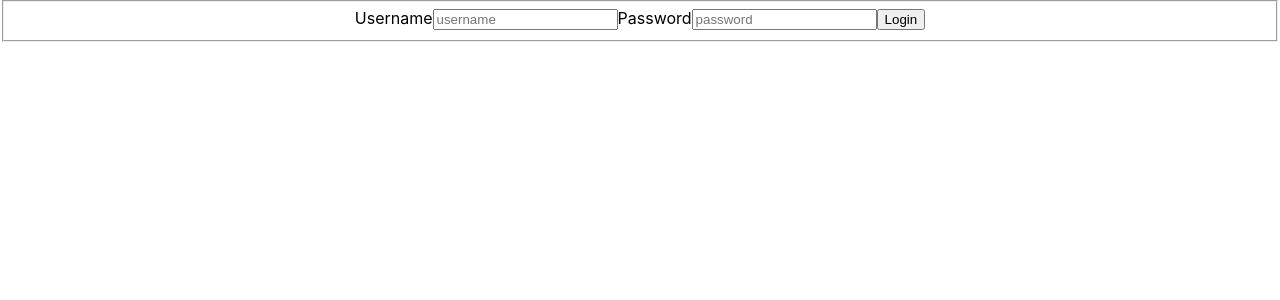
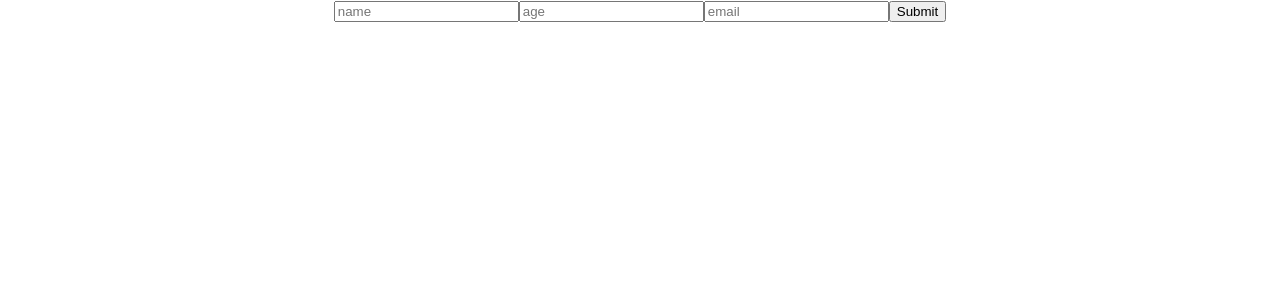
Before and after one commit to bloominstituteoftechnology/web-module-project-client-auth, a React (Create React App) app in the folder friends/: page /addFriend in a window 1280 px wide. Before the commit this address led to /login. Shown: the top 300 px of the page. Built offline with nearby package versions, Linux system fonts and the light colour scheme; sample sign-in values are in the browser's storage.

Commit message:
Add friend with redundancy check

```diff
--- a/friends/src/App.jsx
+++ b/friends/src/App.jsx
@@ -8,6 +8,7 @@ import {
 import Login from "./components/Login";
 import FriendsList from "./components/FriendsList";
 import PrivateRoute from "./components/PrivateRoute";
+import AddFriendForm from "./components/AddFriendForm";
 
 function App() {
   return (
@@ -18,6 +19,7 @@ function App() {
             <Login />
           </Route>
           <PrivateRoute path="/friends" component={FriendsList} />
+          <PrivateRoute path="/addFriend" component={AddFriendForm} />
           <Redirect from="/" to="/login" />
           <Route path="*">
             <div>Route Not Found</div>
--- /dev/null
+++ b/friends/src/components/AddFriendForm.jsx
@@ -0,0 +1,57 @@
+import React, { useState } from "react";
+import { useHistory } from "react-router-dom";
+import { axiosWithAuth } from "../axiosWithAuth";
+
+const AddFriendForm = () => {
+  const history = useHistory();
+  const initialFormValues = {
+    id: "",
+    name: "",
+    age: "",
+    email: "",
+  };
+  const [formValues, setFormValues] = useState(initialFormValues);
+  const handleChange = (e) => {
+    const { name, value } = e.target;
+    e.preventDefault();
+    setFormValues({ ...formValues, [name]: value });
+  };
+  const handleSubmit = (e) => {
+    e.preventDefault();
+    const newFriend = { ...formValues, id: Date.now() };
+    axiosWithAuth()
+      .post("/friends", newFriend)
+      .then(() => {
+        history.push("/friends");
+      });
+  };
+
+  return (
+    <form action="submit" onSubmit={handleSubmit}>
+      <input
+        type="text"
+        name="name"
+        value={formValues.name}
+        onChange={handleChange}
+        placeholder="name"
+      />
+      <input
+        type="text"
+        name="age"
+        value={formValues.age}
+        onChange={handleChange}
+        placeholder="age"
+      />
+      <input
+        type="email"
+        name="email"
+        value={formValues.email}
+        onChange={handleChange}
+        placeholder="email"
+      />
+      <button type="submit">Submit</button>
+    </form>
+  );
+};
+
+export default AddFriendForm;
--- a/friends/src/components/FriendsList.jsx
+++ b/friends/src/components/FriendsList.jsx
@@ -27,16 +27,23 @@ const FriendsList = (props) => {
     getFriend(e.target.id);
   };
 
-  const getFriend = (id) => {// I have no clue what to do with this returned data or how to render it into another component
+  const getFriend = (id) => {
+    // I have no clue what to do with this returned data or how to render it into another component
     axiosWithAuth()
       .get(`/friends/${id}`)
       .then((res) => console.log(res.data));
+  };
+
+  const addFriend = (e) => {
+    e.preventDefault();
+    history.push("/addFriend");
   };
 
   return (
     <div>
       <button onClick={logout}>Log Out</button>
       {list.length > 0 ? (
+        <div>
           <ul>
             {list.map((friend, index) => (
               <div key={index}>
@@ -47,6 +54,8 @@ const FriendsList = (props) => {
               </div>
             ))}
           </ul>
+          <button onClick={addFriend}>Add Friend</button>
+        </div>
       ) : (
         <span>Fetching Friends...</span>
       )}
```
Also changed, not shown: 1 other file (tests, documents, lock files or other folders). Lines whose indentation alone changed are shown as unchanged.
